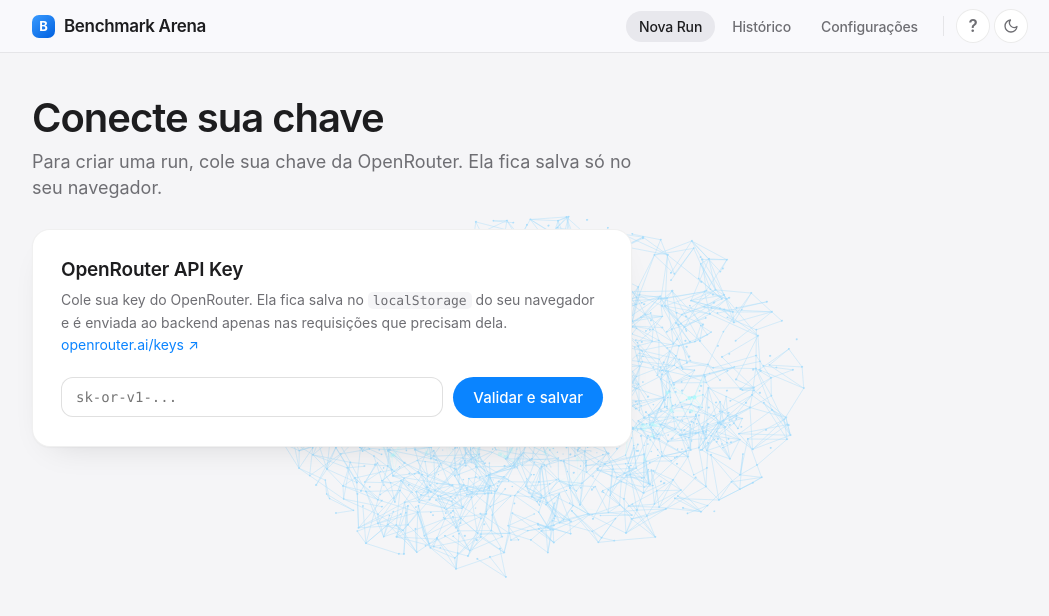
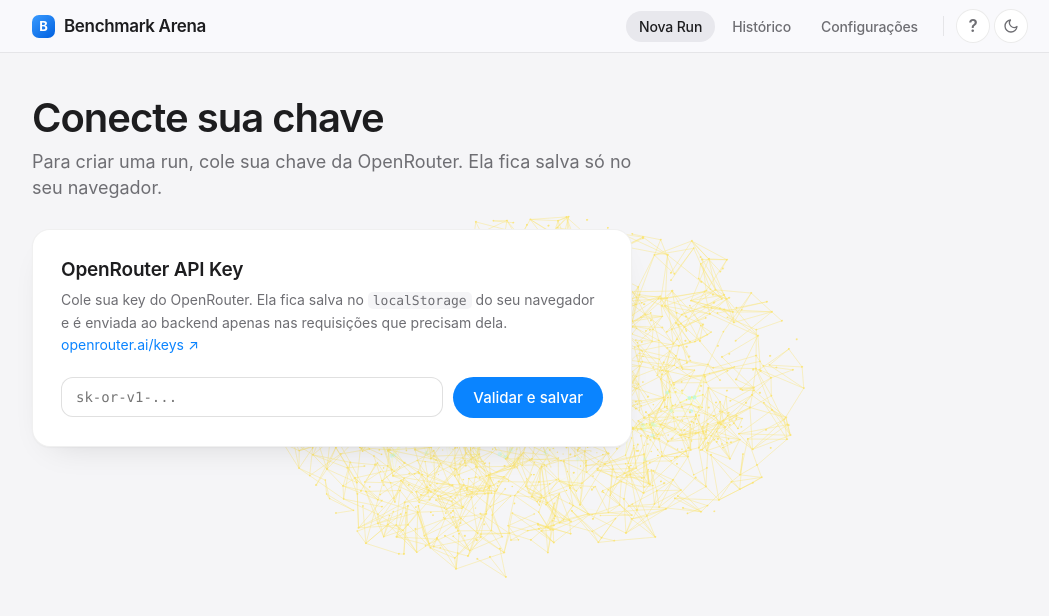
Before and after one commit to frederico-kluser/ai-benchmark, a React (Vite) app in the folder web/: page /new in a window 1280 px wide. Shown: the top 616 px of the page, without its empty margins (110-1159 px from the left). Built offline with nearby package versions, Linux system fonts and the light colour scheme.

Commit message:
feat(web): sinapses amarelas no tema light, cores normais no dark

```diff
--- a/web/src/components/BrainBackground.tsx
+++ b/web/src/components/BrainBackground.tsx
@@ -1,11 +1,25 @@
-import { useEffect, useState } from 'react';
+import { useEffect, useState, useMemo } from 'react';
+import { useTheme } from '../theme';
 import { BrainCanvas, useBrainState, NeuralActivityLevel, BrainVisibilityState } from './brain-visualization';
+import type { BrainColors } from './brain-visualization/constants';
 
 interface BrainBackgroundProps {
   isThinking?: boolean;
 }
 
+const LIGHT_COLORS: Partial<BrainColors> = {
+  NEURON_IDLE: { r: 255, g: 215, b: 0 },
+  CONNECTION_IDLE: { r: 255, g: 215, b: 0 },
+  CONNECTION_ACTIVE: { r: 255, g: 255, b: 100 },
+};
+
 export function BrainBackground({ isThinking = false }: BrainBackgroundProps) {
+  const theme = useTheme();
+  const colors = useMemo(
+    () => (theme === 'light' ? LIGHT_COLORS : undefined),
+    [theme]
+  );
+
   const { state, actions } = useBrainState({
     defaultActivityLevel: NeuralActivityLevel.LOW,
     defaultVisibilityState: BrainVisibilityState.DISPERSED,
@@ -42,6 +56,7 @@
         activityLevel={state.activityLevel}
         visibilityState={state.visibilityState}
         rotationConfig={{ enabled: true, ySpeed: 0.5, xAmplitude: 0.12, xFrequency: 0.6 }}
+        colors={colors}
       />
     </div>
   );
--- a/web/src/components/brain-visualization/components/molecules/BrainCanvas.tsx
+++ b/web/src/components/brain-visualization/components/molecules/BrainCanvas.tsx
@@ -6,6 +6,7 @@
 
 import { useRef, type ReactElement } from 'react';
 import type { NeuralActivityLevel, BrainVisibilityState, RotationConfig } from '../../types';
+import type { BrainColors } from '../../constants';
 import { useBrainAnimation } from '../../hooks/use-brain-animation';
 import { useDragRotation } from '../../hooks/use-drag-rotation';
 import { BrainCanvasElement } from '../atoms/BrainCanvasElement';
@@ -14,12 +15,14 @@
   activityLevel: NeuralActivityLevel;
   visibilityState: BrainVisibilityState;
   rotationConfig?: RotationConfig;
+  colors?: Partial<BrainColors>;
 }
 
 export function BrainCanvas({
   activityLevel,
   visibilityState,
   rotationConfig,
+  colors,
 }: BrainCanvasProps): ReactElement {
   const canvasRef = useRef<HTMLCanvasElement>(null);
   const { dragOffsetRef, isDraggingRef } = useDragRotation(canvasRef);
@@ -30,7 +33,8 @@
     canvasRef,
     dragOffsetRef,
     isDraggingRef,
-    rotationConfig
+    rotationConfig,
+    colors
   );
 
   return (
--- a/web/src/components/brain-visualization/constants.ts
+++ b/web/src/components/brain-visualization/constants.ts
@@ -77,13 +77,27 @@
   STOP_ANIMATION_PHASE: 1.99,
 } as const;
 
-export const COLORS = {
+export interface RgbColor {
+  r: number;
+  g: number;
+  b: number;
+}
+
+export interface BrainColors {
+  NEURON_ACTIVE: RgbColor;
+  GLOW_HALO: RgbColor;
+  NEURON_IDLE: RgbColor;
+  CONNECTION_ACTIVE: RgbColor;
+  CONNECTION_IDLE: RgbColor;
+}
+
+export const COLORS: BrainColors = {
   NEURON_ACTIVE: { r: 255, g: 255, b: 255 },
   GLOW_HALO: { r: 0, g: 255, b: 255 },
   NEURON_IDLE: { r: 100, g: 200, b: 255 },
   CONNECTION_ACTIVE: { r: 180, g: 255, b: 255 },
   CONNECTION_IDLE: { r: 100, g: 200, b: 255 },
-} as const;
+};
 
 export const OPACITY = {
   NEURON_IDLE_FILL: 0.8,
--- a/web/src/components/brain-visualization/core/brain-renderer.ts
+++ b/web/src/components/brain-visualization/core/brain-renderer.ts
@@ -6,6 +6,7 @@
  */
 
 import type { Neuron, ProjectedNeuron, RotationAngles } from '../types';
+import type { BrainColors } from '../constants';
 import { rotateAroundXAxis, rotateAroundYAxis, projectToScreen } from '../math3d';
 import {
   RENDERING,
@@ -151,16 +152,17 @@
   screenX: number,
   screenY: number,
   size: number,
-  intensity: number
+  intensity: number,
+  colors: BrainColors
 ): void {
   const halfSize = size / 2;
 
-  ctx.fillStyle = formatRgba(COLORS.NEURON_ACTIVE, intensity);
+  ctx.fillStyle = formatRgba(colors.NEURON_ACTIVE, intensity);
   ctx.fillRect(screenX - halfSize, screenY - halfSize, size, size);
 
   if (intensity > RENDERING.GLOW_HALO_THRESHOLD) {
     const haloSize = size * RENDERING.HALO_SIZE_MULTIPLIER;
-    ctx.fillStyle = formatRgba(COLORS.GLOW_HALO, intensity * OPACITY.GLOW_HALO);
+    ctx.fillStyle = formatRgba(colors.GLOW_HALO, intensity * OPACITY.GLOW_HALO);
     ctx.beginPath();
     ctx.arc(screenX, screenY, haloSize, 0, Math.PI * 2);
     ctx.fill();
@@ -171,12 +173,13 @@
   ctx: CanvasRenderingContext2D,
   screenX: number,
   screenY: number,
-  size: number
+  size: number,
+  colors: BrainColors
 ): void {
-  ctx.strokeStyle = formatRgba(COLORS.NEURON_IDLE, OPACITY.NEURON_IDLE_STROKE);
+  ctx.strokeStyle = formatRgba(colors.NEURON_IDLE, OPACITY.NEURON_IDLE_STROKE);
 
   if (size < 0.5) {
-    ctx.fillStyle = formatRgba(COLORS.NEURON_IDLE, OPACITY.NEURON_IDLE_FILL);
+    ctx.fillStyle = formatRgba(colors.NEURON_IDLE, OPACITY.NEURON_IDLE_FILL);
     ctx.fillRect(screenX, screenY, 1, 1);
   } else {
     drawWireframeCube(ctx, screenX, screenY, size);
@@ -187,7 +190,8 @@
   ctx: CanvasRenderingContext2D,
   neurons: Neuron[],
   projectedNeurons: Map<number, ProjectedNeuron>,
-  globalConnectionAlpha: number
+  globalConnectionAlpha: number,
+  colors: BrainColors
 ): void {
   for (const neuron of neurons) {
     const sourceProjection = projectedNeurons.get(neuron.id);
@@ -213,13 +217,13 @@
       if (maxWaveAlpha > 0.1) {
         ctx.lineWidth = LINE_WIDTHS.CONNECTION_ACTIVE * globalConnectionAlpha;
         ctx.strokeStyle = formatRgba(
-          COLORS.CONNECTION_ACTIVE,
+          colors.CONNECTION_ACTIVE,
           OPACITY.CONNECTION_ACTIVE * maxWaveAlpha * globalConnectionAlpha
         );
       } else {
         ctx.lineWidth = LINE_WIDTHS.CONNECTION_IDLE;
         ctx.strokeStyle = formatRgba(
-          COLORS.CONNECTION_IDLE,
+          colors.CONNECTION_IDLE,
           OPACITY.CONNECTION_IDLE * globalConnectionAlpha
         );
       }
@@ -238,16 +242,28 @@
   return Math.max(0, Math.min(1, 1 - fadeProgress));
 }
 
+function resolveColors(partialColors?: Partial<BrainColors>): BrainColors {
+  return {
+    NEURON_ACTIVE: partialColors?.NEURON_ACTIVE ?? COLORS.NEURON_ACTIVE,
+    GLOW_HALO: partialColors?.GLOW_HALO ?? COLORS.GLOW_HALO,
+    NEURON_IDLE: partialColors?.NEURON_IDLE ?? COLORS.NEURON_IDLE,
+    CONNECTION_ACTIVE: partialColors?.CONNECTION_ACTIVE ?? COLORS.CONNECTION_ACTIVE,
+    CONNECTION_IDLE: partialColors?.CONNECTION_IDLE ?? COLORS.CONNECTION_IDLE,
+  };
+}
+
 export function renderBrainVisualization(
   ctx: CanvasRenderingContext2D,
   neurons: Neuron[],
   projectedNeurons: Map<number, ProjectedNeuron>,
-  globalPhase: number
+  globalPhase: number,
+  partialColors?: Partial<BrainColors>
 ): void {
+  const colors = resolveColors(partialColors);
   const connectionAlpha = calculateConnectionAlpha(globalPhase);
 
   if (connectionAlpha > 0.01) {
-    drawNeuronConnections(ctx, neurons, projectedNeurons, connectionAlpha);
+    drawNeuronConnections(ctx, neurons, projectedNeurons, connectionAlpha, colors);
   }
 
   for (const neuron of neurons) {
@@ -261,9 +277,9 @@
 
     if (projection.isGlowing) {
       const glowIntensity = projection.waveActivationAlpha > 0 ? projection.waveActivationAlpha : 1;
-      drawGlowingNeuron(ctx, projection.screenX, projection.screenY, neuronSize, glowIntensity);
+      drawGlowingNeuron(ctx, projection.screenX, projection.screenY, neuronSize, glowIntensity, colors);
     } else {
-      drawIdleNeuron(ctx, projection.screenX, projection.screenY, neuronSize);
+      drawIdleNeuron(ctx, projection.screenX, projection.screenY, neuronSize, colors);
     }
   }
 }
--- a/web/src/components/brain-visualization/hooks/use-brain-animation.ts
+++ b/web/src/components/brain-visualization/hooks/use-brain-animation.ts
@@ -16,6 +16,7 @@
   RotationConfig,
 } from '../types';
 import { NeuralActivityLevel, BrainVisibilityState } from '../types';
+import type { BrainColors } from '../constants';
 import { createBrainNeuralNetwork } from '../core/brain-factory';
 import {
   calculateRotationAngles,
@@ -57,7 +58,8 @@
   externalCanvasRef?: RefObject<HTMLCanvasElement | null>,
   dragOffsetRef?: RefObject<DragRotationOffset>,
   isDraggingRef?: RefObject<boolean>,
-  rotationConfig?: RotationConfig
+  rotationConfig?: RotationConfig,
+  colors?: Partial<BrainColors>
 ): RefObject<HTMLCanvasElement | null> {
   const internalCanvasRef = useRef<HTMLCanvasElement>(null);
   const canvasRef = externalCanvasRef ?? internalCanvasRef;
@@ -178,11 +180,11 @@
       currentTimestamp
     );
 
-    renderBrainVisualization(ctx, neuronsRef.current, projectedNeurons, currentPhase);
+    renderBrainVisualization(ctx, neuronsRef.current, projectedNeurons, currentPhase, colors);
 
     ctx.globalAlpha = 1;
     animationFrameIdRef.current = requestAnimationFrame(runAnimationFrame);
-  }, [activityLevel, visibilityState, canvasRef, dragOffsetRef, isDraggingRef, rotationConfig]);
+  }, [activityLevel, visibilityState, canvasRef, dragOffsetRef, isDraggingRef, rotationConfig, colors]);
 
   useEffect(() => {
     function handleResize(): void {
```
